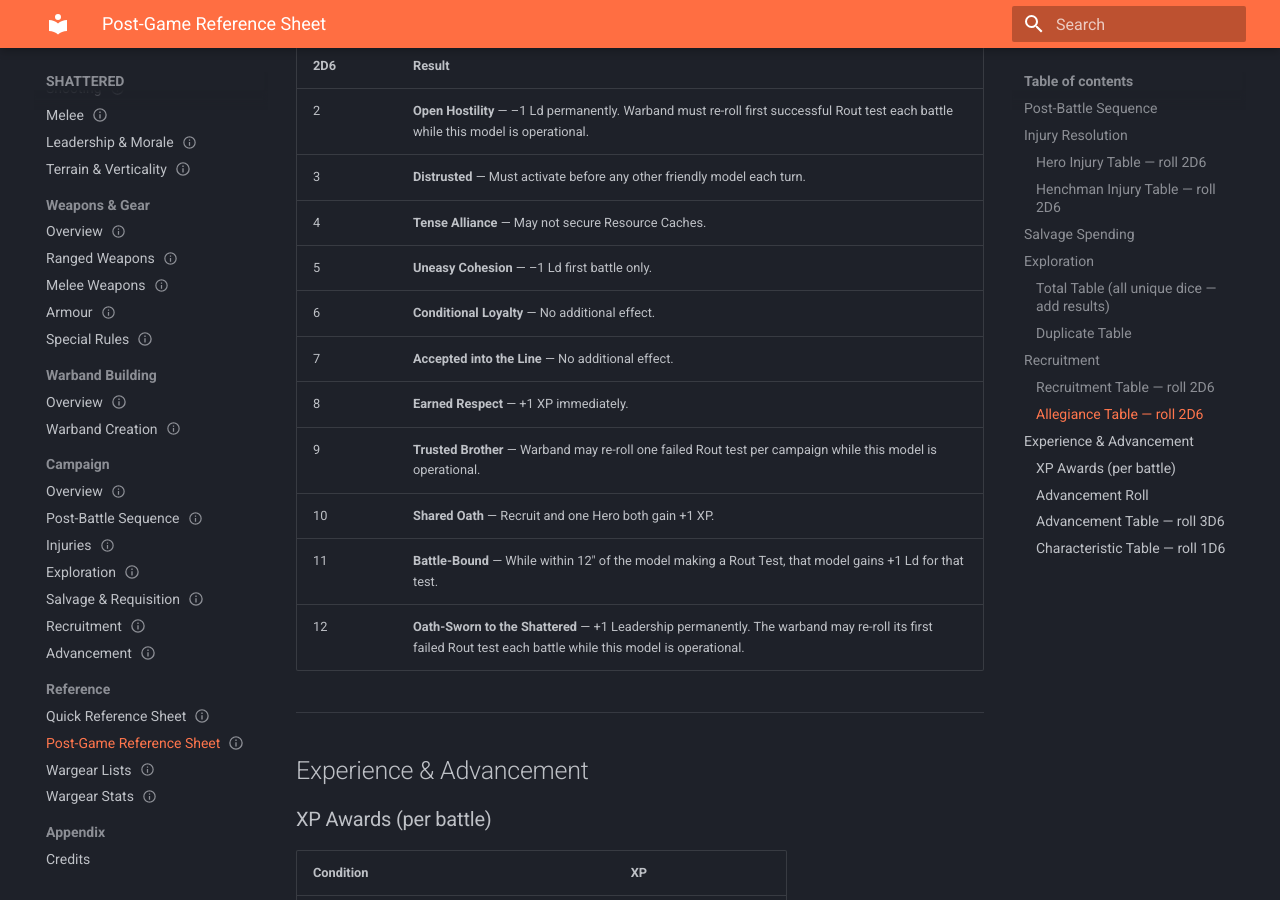
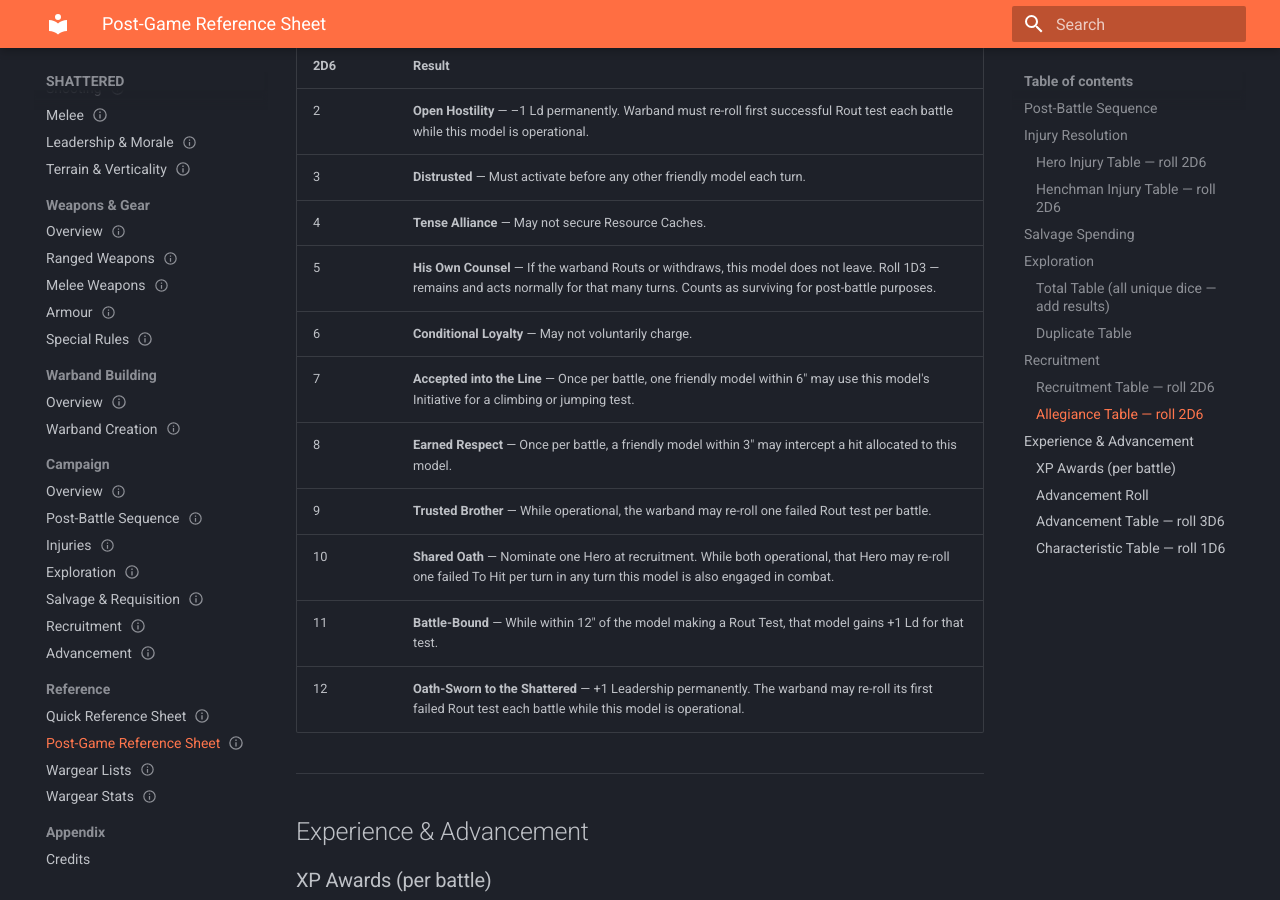
Before and after one commit to bryankulba/Shattered-Skirmish, an MkDocs documentation site: the page built from docs/90-reference/post-game-reference.md, in a window 1280 px wide and 900 px high, scrolled down 5472 px. Built offline with MkDocs 1.6.1 and Material for MkDocs 9.7.7, drawn with Linux system fonts in a browser that asks for light colours.

Commit message:
recruitment allegience

```diff
--- a/docs/90-reference/post-game-reference.md
+++ b/docs/90-reference/post-game-reference.md
@@ -164,12 +164,12 @@ Recruits begin with 0 XP. Must follow all Warband Creation equipment restriction
 | 2 | **Open Hostility** — –1 Ld permanently. Warband must re-roll first successful Rout test each battle while this model is operational. |
 | 3 | **Distrusted** — Must activate before any other friendly model each turn. |
 | 4 | **Tense Alliance** — May not secure Resource Caches. |
-| 5 | **Uneasy Cohesion** — –1 Ld first battle only. |
-| 6 | **Conditional Loyalty** — No additional effect. |
-| 7 | **Accepted into the Line** — No additional effect. |
-| 8 | **Earned Respect** — +1 XP immediately. |
-| 9 | **Trusted Brother** — Warband may re-roll one failed Rout test per campaign while this model is operational. |
-| 10 | **Shared Oath** — Recruit and one Hero both gain +1 XP. |
+| 5 | **His Own Counsel** — If the warband Routs or withdraws, this model does not leave. Roll 1D3 — remains and acts normally for that many turns. Counts as surviving for post-battle purposes. |
+| 6 | **Conditional Loyalty** — May not voluntarily charge. |
+| 7 | **Accepted into the Line** — Once per battle, one friendly model within 6" may use this model's Initiative for a climbing or jumping test. |
+| 8 | **Earned Respect** — Once per battle, a friendly model within 3" may intercept a hit allocated to this model. |
+| 9 | **Trusted Brother** — While operational, the warband may re-roll one failed Rout test per battle. |
+| 10 | **Shared Oath** — Nominate one Hero at recruitment. While both operational, that Hero may re-roll one failed To Hit per turn in any turn this model is also engaged in combat. |
 | 11 | **Battle-Bound** — While within 12" of the model making a Rout Test, that model gains +1 Ld for that test. |
 | 12 | **Oath-Sworn to the Shattered** — +1 Leadership permanently. The warband may re-roll its first failed Rout test each battle while this model is operational. |
 
```
